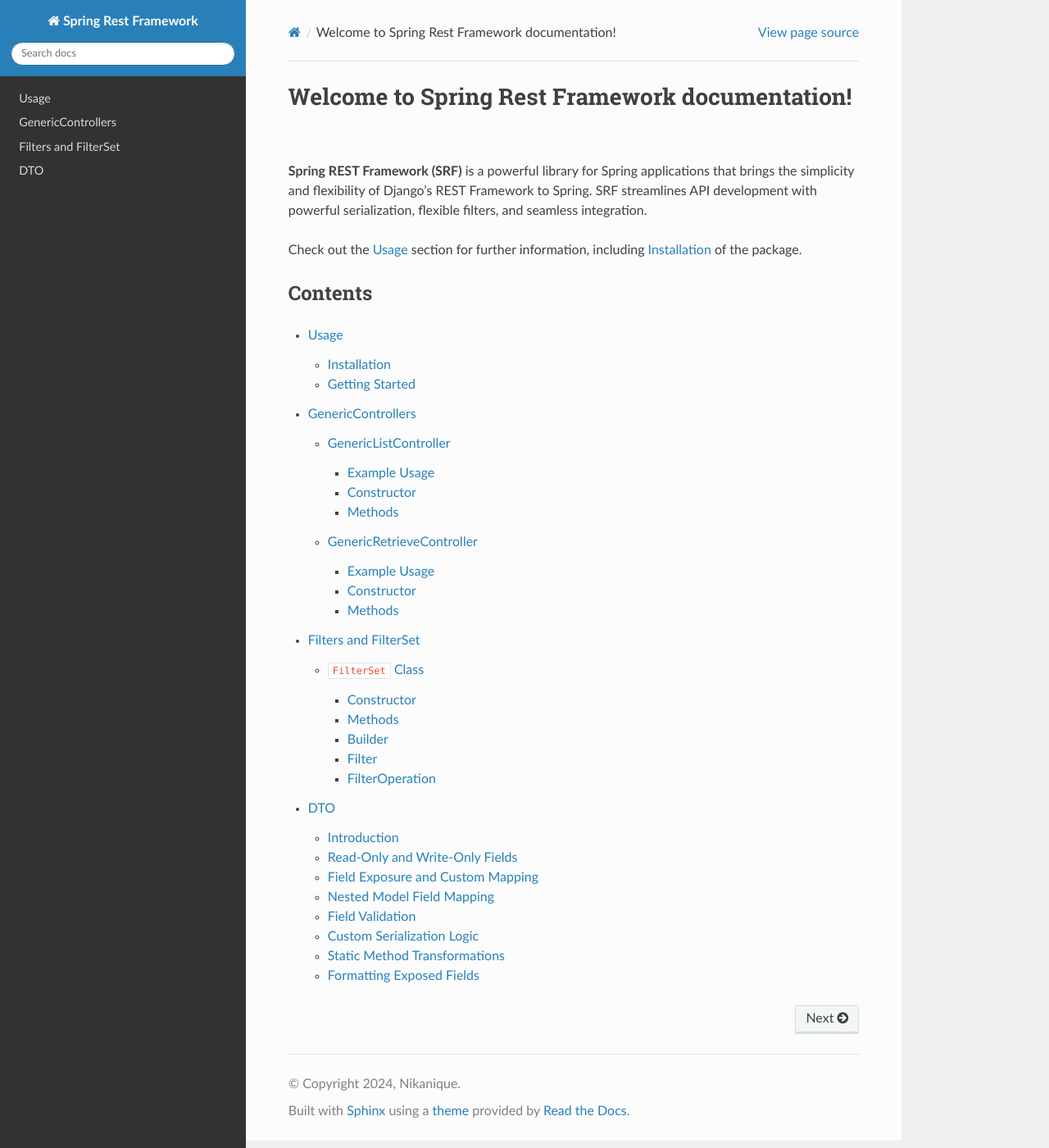
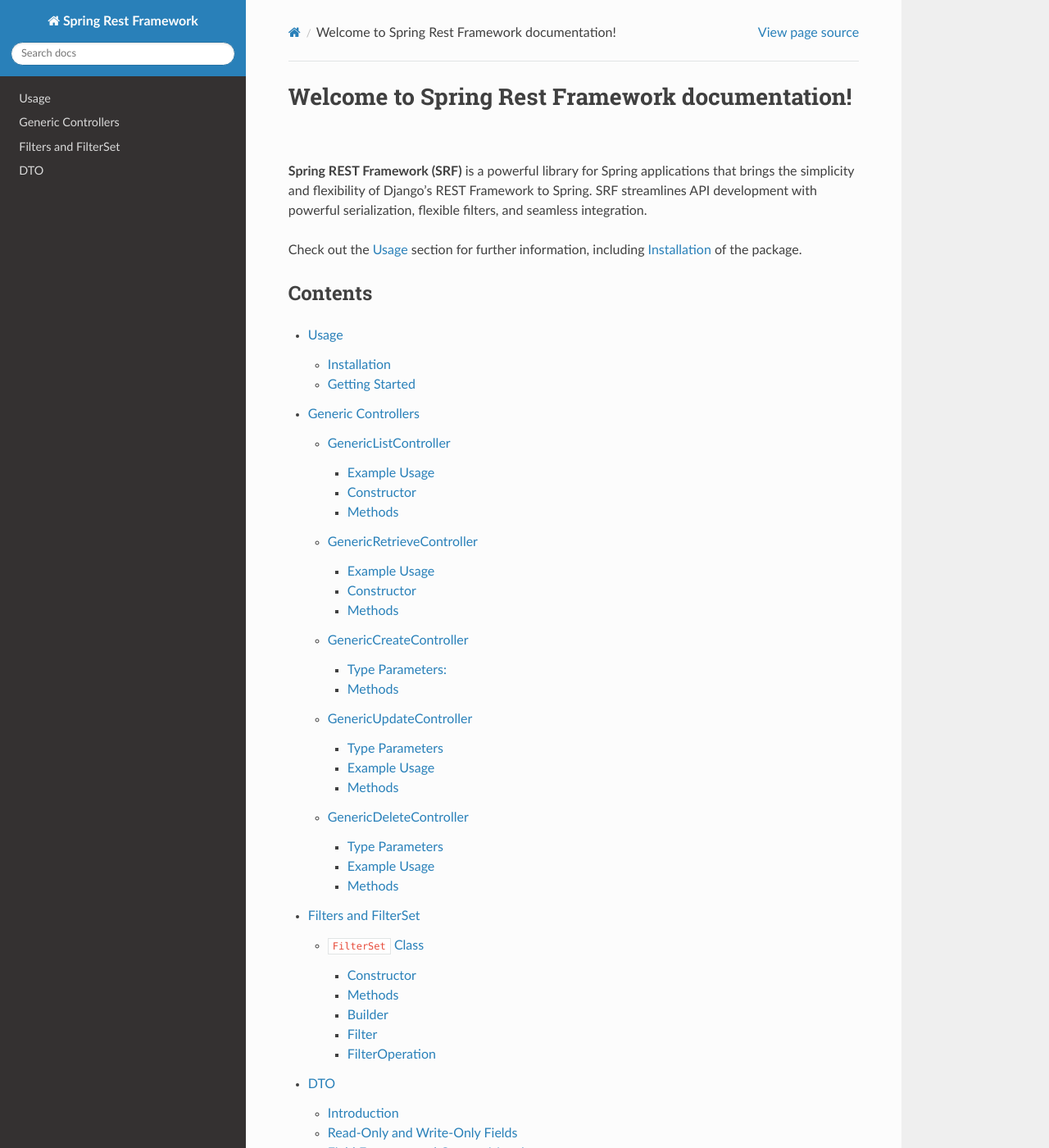
Before and after one commit to nikanique/spring-rest-framework-tutorial, a Sphinx documentation site: the page built from docs/source/index.rst, in a window 1280 px wide and 1400 px high. Shown: the whole window at 82% size. Built offline with Sphinx 7.4.7 and the Read the Docs theme 3.1.0, drawn with Linux system fonts in a browser that asks for light colours; pages that are not in the unit, such as notebooks, are missing from menus; some of the changed lines change nothing that is shown.

Commit message:
feat: controllers

```diff
--- a/docs/source/GenericControllers.rst
+++ b/docs/source/GenericControllers.rst
@@ -1,12 +1,19 @@
-GenericControllers
+Generic Controllers
+===================
+
+Generic Controllers standardize and simplify the implementation of RESTful APIs for managing model records, including operations like creating, retrieving, updating, and deleting records. Each generic controller is designed to be extended and configured for specific models, repositories, and use cases.
+
+
+These controllers are highly configurable, enabling developers to customize the DTO, filters, and lookup fields for their specific use cases. To use these controllers, extend them in your project, inject the appropriate repository, and configure methods like `getDTO()` and `configLookupFilter()`.
+
 ===========
 
 GenericListController
 --------------
 
-The ``GenericListController`` provides implementation for REST API listing records from a repository with a variety of filtering options. It can be extended or customized according to specific requirements. It includes support for various filtering options to enable flexible querying.
+The ``GenericListController`` class is a generic controller designed for use in Spring Boot applications. It provides a common implementation for listing records from a repository with a variety of filtering options. This class is particularly useful when you need to build REST APIs for managing database records where listing and filtering functionalities are required.
 
-It exposes ``GET /`` endpoint which returns paginated list of desired model's records from database.
+This controller exposes ``GET /`` endpoint which returns paginated list of desired model's records from database.
 
 It requires three type parameters:
 
@@ -14,6 +21,7 @@
 - **ID**: The type of the model's identifier (e.g., `Long`).
 - **ModelRepository**: The repository interface extending ``JpaRespository`` and ``JpaSpecificationExecutor`` (e.g., `StudentRepository`).
 
+This controller provides a standard way to list model's records, which can be extended or customized according to specific requirements. It includes support for various filtering options to enable flexible querying.
 
 Example Usage
 ^^^^^^^^^^^^^
@@ -39,7 +47,7 @@
 
     }
 
-And this is the StudentRepository. You should extend both ``JpaRepository`` and ``JpaSpecificationExecutor`` to enable the `GenericListController` to use repository in its services.
+And this is the StudentRepository. You should extend both ``JpaRepository`` and ``JpaSpecificationExecutor`` to enable the repository to be used in .
 
 .. code-block:: java
     import com.example.demo.model.Student;
@@ -51,7 +59,7 @@
     public interface StudentRepository extends JpaRepository<Student, Long>, JpaSpecificationExecutor<Student> {
     }
 
-The controller :
+Finally, the controller :
 
 .. code-block:: java
 
@@ -65,14 +73,13 @@
 
         @Override
         protected Class<?> getDTO() {
-            return StudentDto.class;
+            return Student.class;
         }
     }
 
 Constructor
 ^^^^^^^^^^^
-The constructor of ``GenericListController`` is used to inject the repository that will handle db operations for the model. This repository is passed to the superclass constructor where it passes the repository to the service layer.
-It does not work with repository directly from Controllers, all db operations is handled in the service layer.
+The constructor of ``GenericListController`` is used to inject the repository that will handle db operations for the model. This repository is passed to the superclass constructor where it passes the repository to the service layers. We do not work with repository directly from Controllers.
 
 
 .. code-block:: java
@@ -83,7 +90,7 @@
 
 Methods
 ^^^^^^^
-- **getDTO()**: This method must be overridden to return the class type of the DTO (Data Transfer Object). The controller uses it to serialize/deserialize the model's records.
+- **getDTO()**: This method must be overridden to return the class type of the DTO (Data Transfer Object) that the controller will use to serialize/deserialize the model's records.
 
 .. code-block:: java
 
@@ -160,14 +167,14 @@
     @RequestMapping("/student")
     @RestController
     @Tag(name = "Student")
-    public class StudentRetrieveController extends GenericRetrieveController<Student, Long, StudentRepository> {
+    public class StudentController extends GenericRetrieveController<Student, Long, StudentRepository> {
         public StudentController(StudentRepository repository) {
             super(repository);
         }
 
         @Override
         protected Class<?> getDTO() {
-            return StudentDto.class;
+            return Student.class;
         }
     }
 
@@ -180,7 +187,7 @@
 
 .. code-block:: java
 
-    public StudentRetrieveController(StudentRepository repository) {
+    public StudentController(StudentRepository repository) {
         super(repository);
     }
 
@@ -217,3 +224,151 @@
     }
 
 In this example, we specified the ``nationalNumber`` as lookup field which is an ``Integer`` field to retrieve the record.
+
+
+GenericCreateController
+------------------------
+
+The ``GenericCreateController`` class is a generic controller for creating model records. It exposes an endpoint with the ``POST`` method for adding new records.
+
+Type Parameters:
+^^^^^^^^^^^^^^^^
+
+- **Model**: The class type of the entity (e.g., `Student`).
+- **ID**: The type of the model's identifier (e.g., `Long`).
+- **ModelRepository**: The repository interface extending `JpaRepository`.
+
+Example Usage:
+
+Below is an example of how to extend the ``GenericCreateController`` to manage a `Student` model.
+
+.. code-block:: java
+
+    @RequestMapping("/student")
+    @RestController
+    @Tag(name = "Student")
+    public class StudentCreateController extends GenericCreateController<Student, Long, StudentRepository> {
+        public StudentCreateController(StudentRepository repository) {
+            super(repository);
+        }
+
+        @Override
+        protected Class<?> getDTO() {
+            return StudentDto.class;
+        }
+    }
+
+Methods
+^^^^^^^
+
+- **getDTO()**: Returns the class type of the DTO used for serializing/deserializing the model's data.
+
+    .. code-block:: java
+
+        @Override
+        protected Class<?> getDTO() {
+            return StudentDto.class;
+        }
+
+GenericUpdateController
+------------------------
+
+The ``GenericUpdateController`` provides a generic implementation for updating model records. It supports both ``PUT`` (complete update) and ``PATCH`` (partial update) methods.
+
+Type Parameters
+^^^^^^^^^^^^^^^
+
+- **Model**: The class type of the entity (e.g., `Student`).
+- **ID**: The type of the model's identifier (e.g., `Long`).
+- **ModelRepository**: The repository interface extending `JpaRepository` and `JpaSpecificationExecutor`.
+
+Example Usage
+^^^^^^^^^^^^^
+
+Below is an example of how to extend the ``GenericUpdateController`` for managing `Student` records.
+
+.. code-block:: java
+
+    @RequestMapping("/student")
+    @RestController
+    @Tag(name = "Student")
+    public class StudentUpdateController extends GenericUpdateController<Student, Long, StudentRepository> {
+        public StudentUpdateController(StudentRepository repository) {
+            super(repository);
+        }
+
+        @Override
+        protected Class<?> getDTO() {
+            return StudentDto.class;
+        }
+    }
+
+Methods
+^^^^^^^
+
+- **configLookupFilter()**: Specifies the field used for locating records. Defaults to the `id` field but can be customized.
+
+    .. code-block:: java
+
+        @Override
+        protected Filter configLookupFilter() {
+            return Filter.builder()
+                    .name("nationalNumber")
+                    .fieldType(FieldType.INTEGER)
+                    .operation(FilterOperation.EQUAL)
+                    .build();
+        }
+
+- **getDTO()**: Returns the DTO class type.
+
+
+GenericDeleteController
+------------------------
+
+The ``GenericDeleteController`` provides a generic implementation for deleting model records. It exposes an endpoint with the ``DELETE`` method.
+
+Type Parameters
+^^^^^^^^^^^^^^^^
+
+- **Model**: The class type of the entity (e.g., `Student`).
+- **ID**: The type of the model's identifier (e.g., `Long`).
+- **ModelRepository**: The repository interface extending `JpaRepository` and `JpaSpecificationExecutor`.
+
+Example Usage
+^^^^^^^^^^^^^
+
+Below is an example of how to extend the ``GenericDeleteController`` for managing `Student` records.
+
+.. code-block:: java
+
+    @RequestMapping("/student")
+    @RestController
+    @Tag(name = "Student")
+    public class StudentDeleteController extends GenericDeleteController<Student, Long, StudentRepository> {
+        public StudentDeleteController(StudentRepository repository) {
+            super(repository);
+        }
+
+        @Override
+        protected Class<?> getDTO() {
+            return StudentDto.class;
+        }
+    }
+
+Methods
+^^^^^^^
+
+- **configLookupFilter()**: Specifies the field used for locating records. Defaults to the `id` field but can be customized.
+
+    .. code-block:: java
+
+        @Override
+        protected Filter configLookupFilter() {
+            return Filter.builder()
+                    .name("id")
+                    .fieldType(FieldType.INTEGER)
+                    .operation(FilterOperation.EQUAL)
+                    .build();
+        }
+
+- **getDTO()**: Returns the DTO class type.
```
